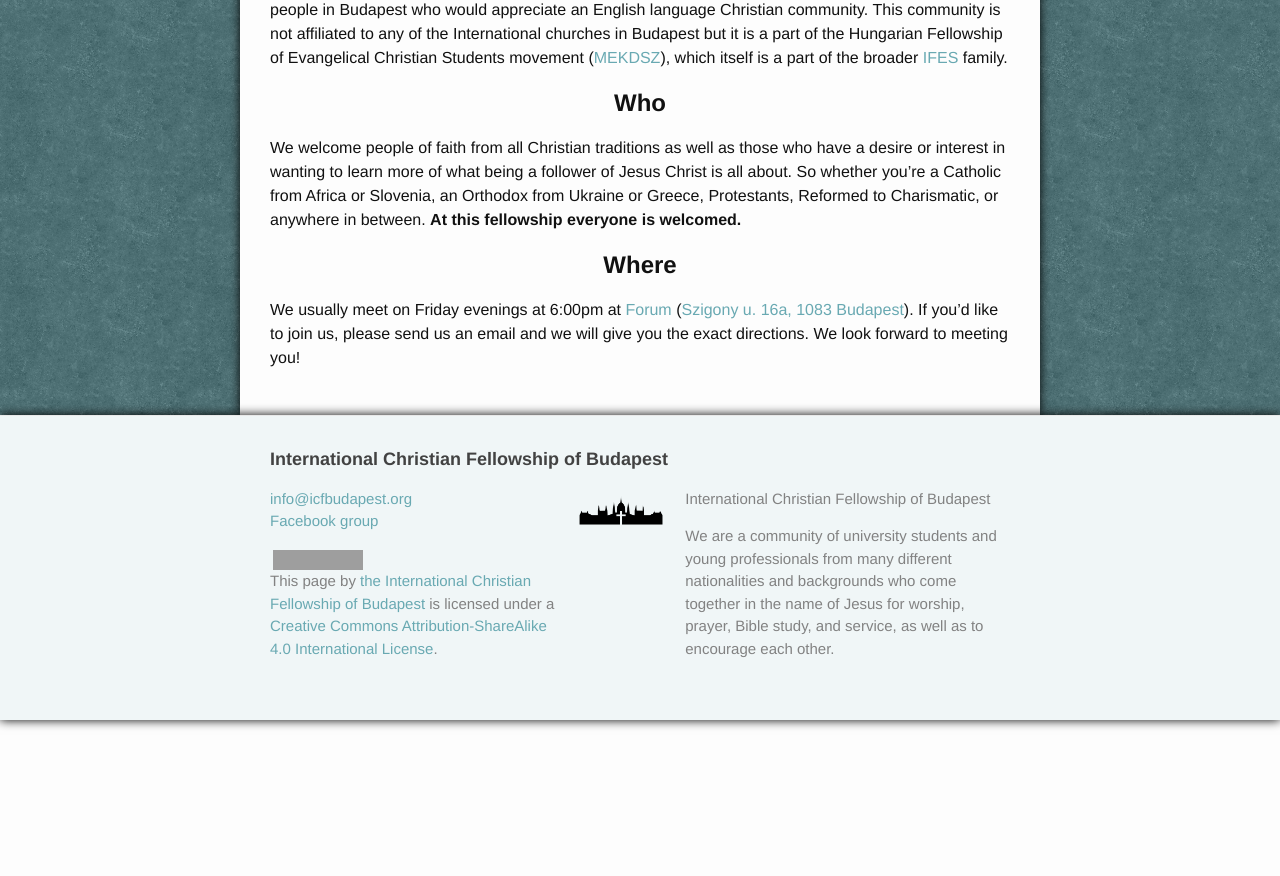
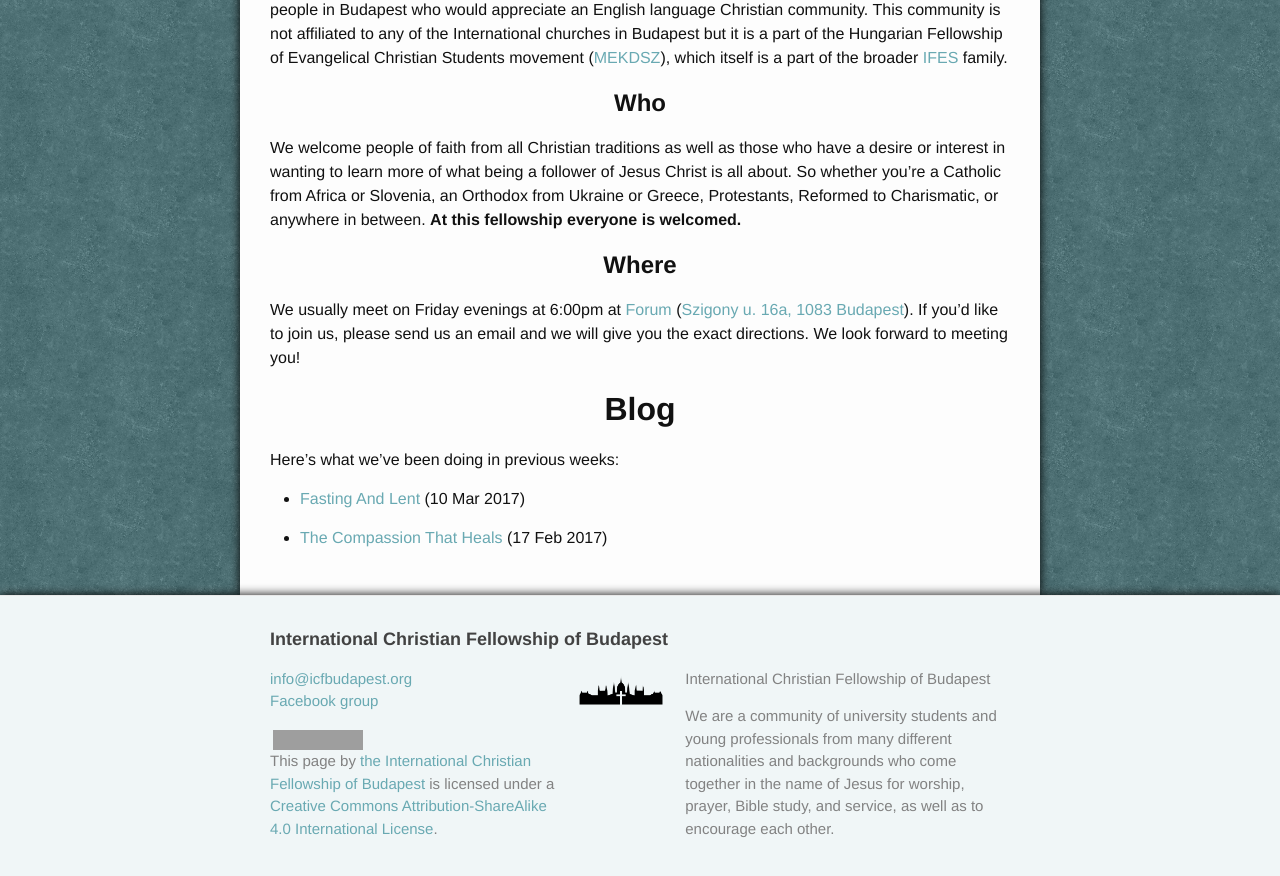
Before and after one commit to sionleroux/icfbudapest.org, a Jekyll site: the page built from index.md, in a window 1280 px wide and 900 px high, scrolled down 657 px. Shown: the top 876 px of the window. Built offline with Jekyll 4.4.1, drawn with Linux system fonts in a browser that asks for light colours; our own code applies the rules of GitHub Pages for plain Markdown files; grey boxes are pictures that could not be loaded.

Commit message:
Add list of recent blog posts to front page

```diff
--- a/index.md
+++ b/index.md
@@ -50,3 +50,12 @@
 ([Szigony u. 16a, 1083 Budapest](https://goo.gl/maps/PJnoKsb26z92)).
 If you'd like to join us, please send us an email and we will give you
 the exact directions.  We look forward to meeting you!
+
+Blog
+====
+
+Here's what we've been doing in previous weeks:
+
+{% for post in site.posts offset:0 limit:5 %}
+ * [{{ post.title }}]({{ post.url }}) ({{ post.date | date_to_string }})
+{% endfor %}
```
